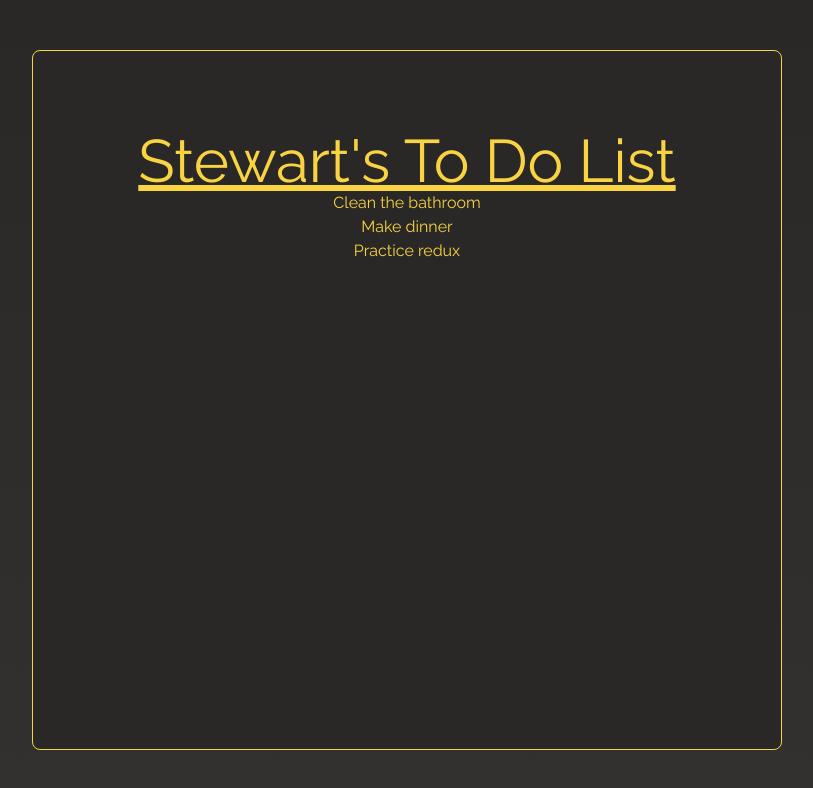
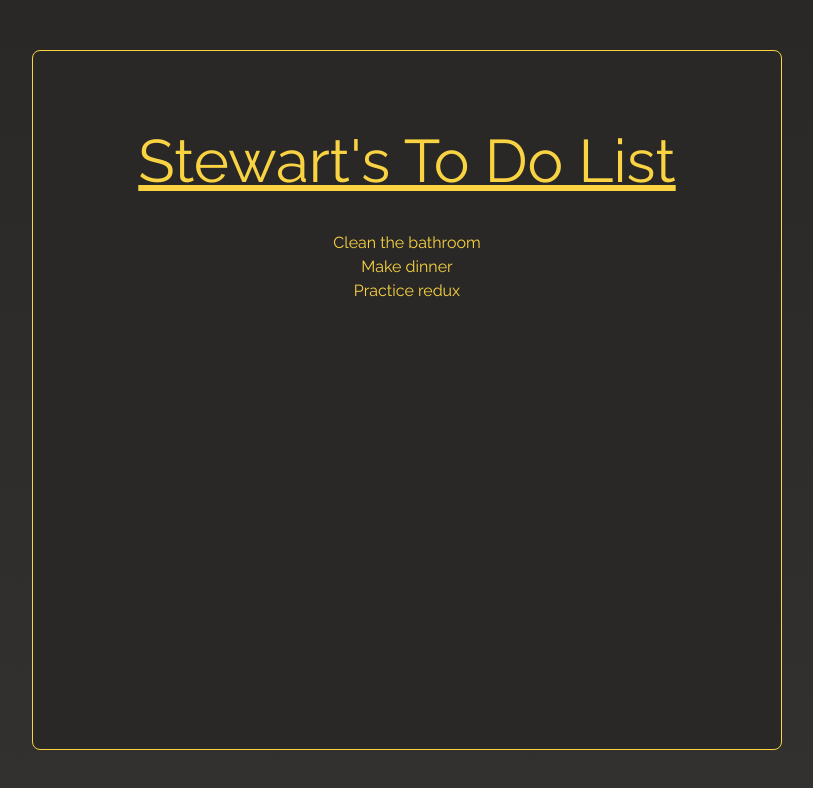
Before and after one commit to Stewie154/Redux-To-Do-List, a React (Create React App) app: page / in a window 1280 px wide. Shown: the top 788 px of the page, without its empty margins (233-1046 px from the left). Built offline with nearby package versions, Linux system fonts and the light colour scheme.

Commit message:
space between Header & to do list

```diff
--- a/src/components/header/Header.js
+++ b/src/components/header/Header.js
@@ -2,7 +2,7 @@
 
 const Header = () => {
   return (
-    <h1 className="text-3xl md:text-6xl underline">Stewart's To Do List</h1>
+    <h1 className="text-3xl md:text-6xl underline pb-10">Stewart's To Do List</h1>
   )
 }
 
```
